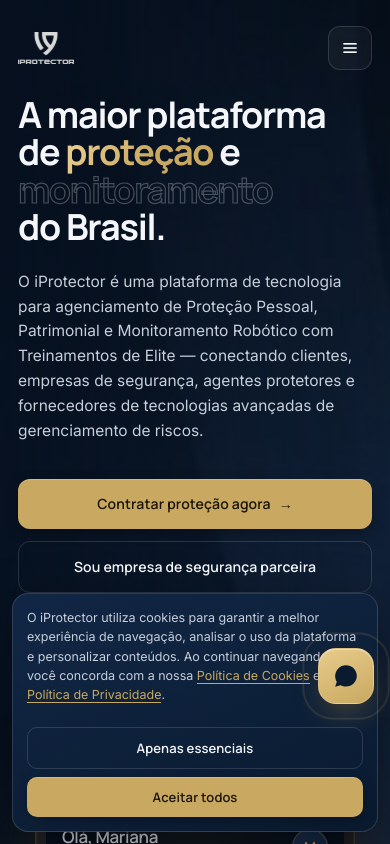
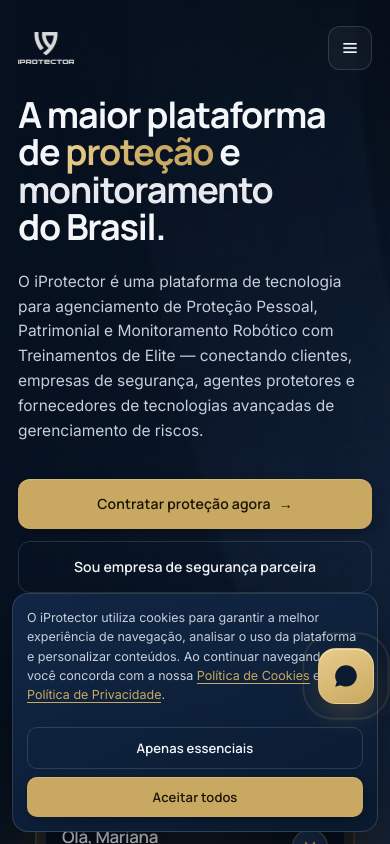
Before and after one commit to adrianokelvio/iProtector-lp, a React (Vite) app: page / in a window 390 px wide. Shown: the top 844 px of the page. Built offline with nearby package versions, Linux system fonts and the light colour scheme.

Commit message:
Corrige legibilidade de monitoramento no hero e adiciona regra de deploy.
Remove efeito text-stroke transparente que dificultava a leitura da palavra monitoramento no título principal.

```diff
--- a/src/styles/design-v2.css
+++ b/src/styles/design-v2.css
@@ -42,10 +42,6 @@
 
 .hero h1 {
   letter-spacing: -0.025em;
-}
-
-.hero h1 .stroke {
-  -webkit-text-stroke-width: 1px;
 }
 
 /* Hero visual: depth tripla, glass com inner ring dourado */
--- a/src/styles/polish.css
+++ b/src/styles/polish.css
@@ -165,15 +165,6 @@
   line-height: 1.04 !important;
   letter-spacing: -0.035em !important;
   text-wrap: balance;
-}
-
-/* Stroke text fica difícil em mobile — vira gold fill */
-@media (max-width: 768px) {
-  .hero h1 .stroke {
-    -webkit-text-stroke-width: 0 !important;
-    color: var(--fg) !important;
-    opacity: 0.85;
-  }
 }
 
 .hero .lead {
@@ -674,12 +665,6 @@
    Stroke text na heading — fallback consistente
    ============================================================ */
 
-.hero h1 .stroke {
-  -webkit-text-stroke: 1.2px rgba(244,246,250,0.32) !important;
-  color: transparent !important;
-  font-style: normal !important;
-}
-
 /* ============================================================
    Faq tabs no mobile
    ============================================================ */
--- a/src/styles/styles.css
+++ b/src/styles/styles.css
@@ -323,8 +323,7 @@
 .hero h1 .gold em { font-style: normal; background: linear-gradient(120deg, #E8CC8B 10%, var(--gold) 60%); -webkit-background-clip: text; background-clip: text; color: transparent; }
 .hero h1 .stroke {
   font-style: normal;
-  color: transparent;
-  -webkit-text-stroke: 1.2px var(--muted);
+  color: rgba(244, 246, 250, 0.95);
   font-weight: 700;
 }
 
```
Also changed, not shown: 1 other file (tests, documents, lock files or other folders).
